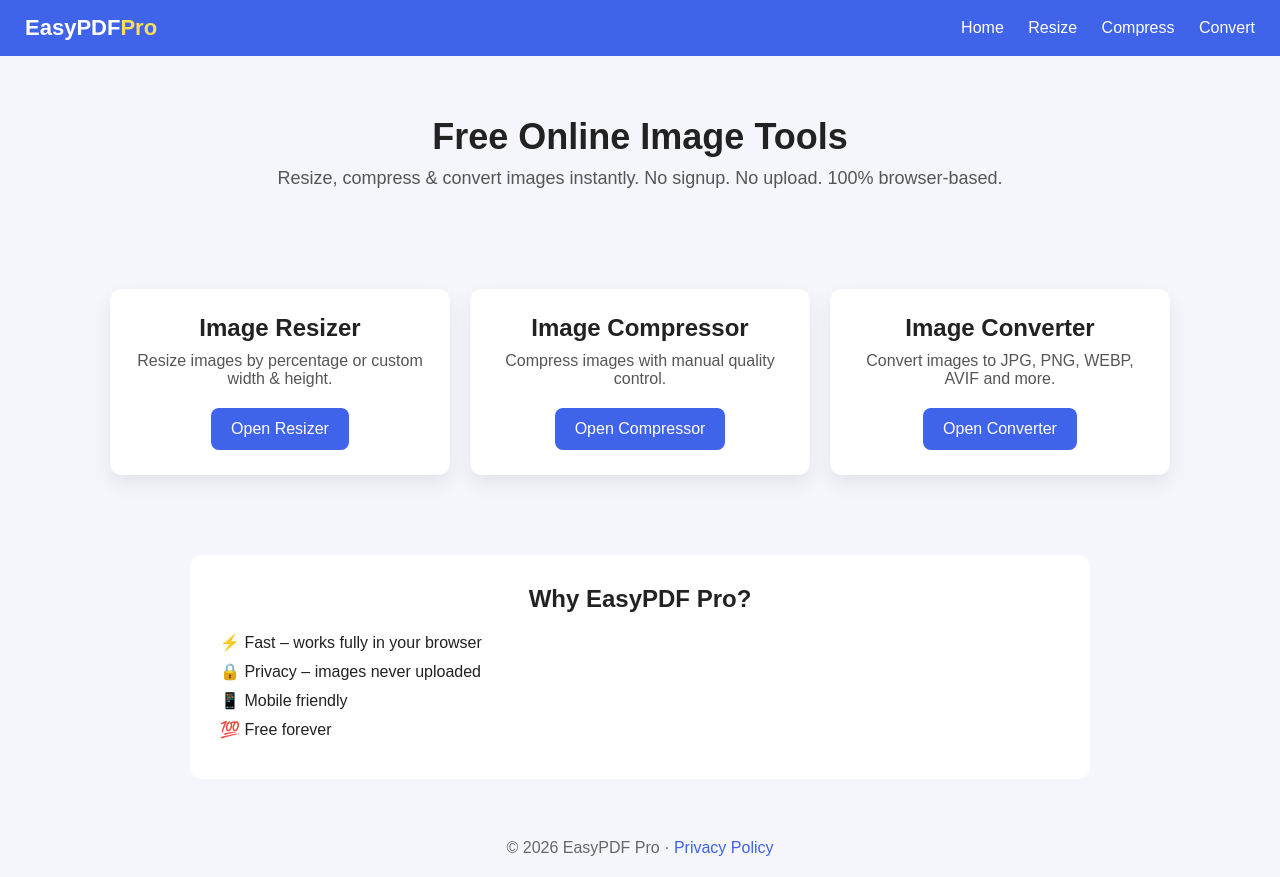
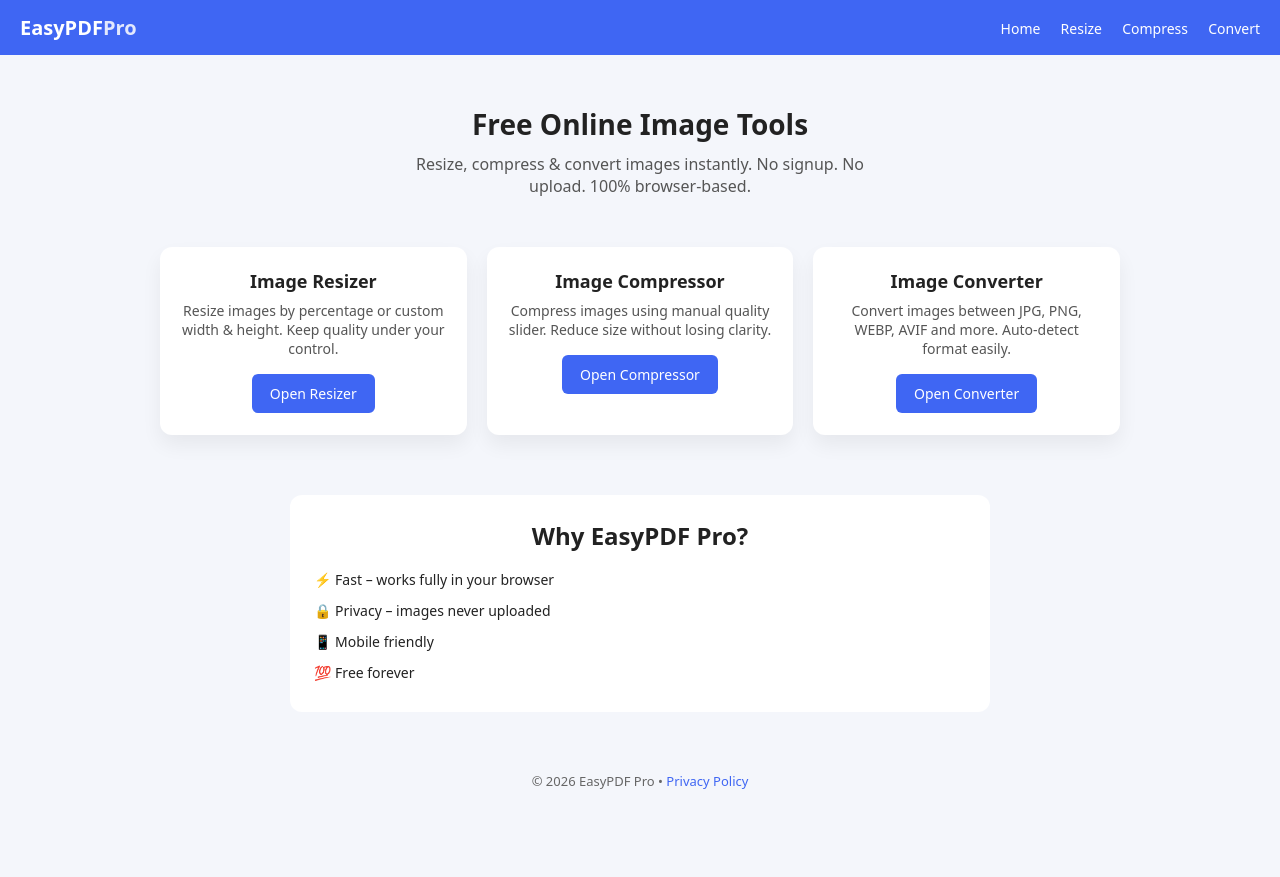
Before and after one commit to manimaran25060-lab/easypdf-pro, a website: page public/index.html in a window 1280 px wide. After the commit the page ends 810 px from the top, so only its background shows below. Drawn offline with Linux system fonts and the light colour scheme.

Commit message:
Modern home UI redesign

```diff
--- a/public/index.html
+++ b/public/index.html
@@ -2,21 +2,19 @@
 <html lang="en">
 <head>
   <meta charset="UTF-8" />
-  <title>EasyPDF Pro – Free Online Image Tools</title>
-  <meta name="viewport" content="width=device-width, initial-scale=1.0" />
-
-  <!-- CSS -->
-  <link rel="stylesheet" href="style.css">
+  <meta name="viewport" content="width=device-width, initial-scale=1.0"/>
+  <title>EasyPDF Pro – Free Image Tools</title>
+  <link rel="stylesheet" href="style.css" />
 </head>
 <body>
 
-  <!-- HEADER -->
+  <!-- NAVBAR -->
   <header class="navbar">
     <div class="logo">EasyPDF<span>Pro</span></div>
     <nav>
       <a href="index.html">Home</a>
       <a href="image-resizer.html">Resize</a>
-      <a href="image-compress.html">Compress</a>
+      <a href="image-compressor.html">Compress</a>
       <a href="image-converter.html">Convert</a>
     </nav>
   </header>
@@ -32,23 +30,34 @@
 
   <!-- TOOLS -->
   <section class="tools">
+
     <div class="tool-card">
       <h2>Image Resizer</h2>
-      <p>Resize images by percentage or custom width & height.</p>
+      <p>
+        Resize images by percentage or custom width & height.
+        Keep quality under your control.
+      </p>
       <a href="image-resizer.html" class="btn">Open Resizer</a>
     </div>
 
     <div class="tool-card">
       <h2>Image Compressor</h2>
-      <p>Compress images with manual quality control.</p>
-      <a href="image-compress.html" class="btn">Open Compressor</a>
+      <p>
+        Compress images using manual quality slider.
+        Reduce size without losing clarity.
+      </p>
+      <a href="image-compressor.html" class="btn">Open Compressor</a>
     </div>
 
     <div class="tool-card">
       <h2>Image Converter</h2>
-      <p>Convert images to JPG, PNG, WEBP, AVIF and more.</p>
+      <p>
+        Convert images between JPG, PNG, WEBP, AVIF and more.
+        Auto-detect format easily.
+      </p>
       <a href="image-converter.html" class="btn">Open Converter</a>
     </div>
+
   </section>
 
   <!-- WHY -->
@@ -64,7 +73,7 @@
 
   <!-- FOOTER -->
   <footer>
-    © 2026 EasyPDF Pro · <a href="privacy.html">Privacy Policy</a>
+    © 2026 EasyPDF Pro • <a href="privacy.html">Privacy Policy</a>
   </footer>
 
 </body>
--- a/public/style.css
+++ b/public/style.css
@@ -1,8 +1,8 @@
 * {
-  box-sizing: border-box;
   margin: 0;
   padding: 0;
-  font-family: Arial, Helvetica, sans-serif;
+  box-sizing: border-box;
+  font-family: system-ui, -apple-system, BlinkMacSystemFont, sans-serif;
 }
 
 body {
@@ -12,28 +12,28 @@ body {
 
 /* NAVBAR */
 .navbar {
+  background: #3f66f3;
+  color: #fff;
+  padding: 14px 20px;
   display: flex;
   justify-content: space-between;
   align-items: center;
-  padding: 15px 25px;
-  background: #3f63e9;
 }
 
 .logo {
-  color: #fff;
-  font-size: 22px;
-  font-weight: bold;
+  font-size: 20px;
+  font-weight: 700;
 }
 
 .logo span {
-  color: #ffdd57;
+  opacity: 0.85;
 }
 
 .navbar nav a {
   color: #fff;
+  margin-left: 16px;
   text-decoration: none;
-  margin-left: 20px;
-  font-weight: 500;
+  font-size: 14px;
 }
 
 .navbar nav a:hover {
@@ -43,17 +43,18 @@ body {
 /* HERO */
 .hero {
   text-align: center;
-  padding: 60px 20px;
+  padding: 50px 20px 30px;
 }
 
 .hero h1 {
-  font-size: 36px;
+  font-size: 28px;
   margin-bottom: 10px;
 }
 
 .hero p {
-  font-size: 18px;
   color: #555;
+  max-width: 500px;
+  margin: auto;
 }
 
 /* TOOLS */
@@ -61,55 +62,56 @@ body {
   display: grid;
   grid-template-columns: repeat(auto-fit, minmax(260px, 1fr));
   gap: 20px;
-  padding: 40px 20px;
-  max-width: 1100px;
+  padding: 20px;
+  max-width: 1000px;
   margin: auto;
 }
 
 .tool-card {
   background: #fff;
-  padding: 25px;
+  padding: 22px;
   border-radius: 12px;
-  box-shadow: 0 8px 20px rgba(0,0,0,0.08);
+  box-shadow: 0 10px 20px rgba(0,0,0,0.06);
   text-align: center;
 }
 
 .tool-card h2 {
-  margin-bottom: 10px;
+  font-size: 18px;
+  margin-bottom: 8px;
 }
 
 .tool-card p {
+  font-size: 14px;
   color: #555;
-  margin-bottom: 20px;
+  margin-bottom: 16px;
 }
 
 .btn {
   display: inline-block;
-  padding: 12px 20px;
-  background: #3f63e9;
+  padding: 10px 18px;
+  background: #3f66f3;
   color: #fff;
+  border-radius: 6px;
   text-decoration: none;
-  border-radius: 8px;
+  font-size: 14px;
 }
 
 .btn:hover {
-  background: #2f4fd1;
+  background: #2f54e0;
 }
 
 /* WHY */
 .why {
   background: #fff;
-  margin: 40px 20px;
-  padding: 30px;
+  margin: 40px auto;
+  max-width: 700px;
+  padding: 24px;
   border-radius: 12px;
-  max-width: 900px;
-  margin-left: auto;
-  margin-right: auto;
 }
 
 .why h2 {
+  margin-bottom: 12px;
   text-align: center;
-  margin-bottom: 20px;
 }
 
 .why ul {
@@ -117,18 +119,19 @@ body {
 }
 
 .why li {
-  margin: 10px 0;
-  font-size: 16px;
+  padding: 6px 0;
+  font-size: 14px;
 }
 
 /* FOOTER */
 footer {
   text-align: center;
   padding: 20px;
+  font-size: 13px;
   color: #666;
 }
 
 footer a {
-  color: #3f63e9;
+  color: #3f66f3;
   text-decoration: none;
 }
```
